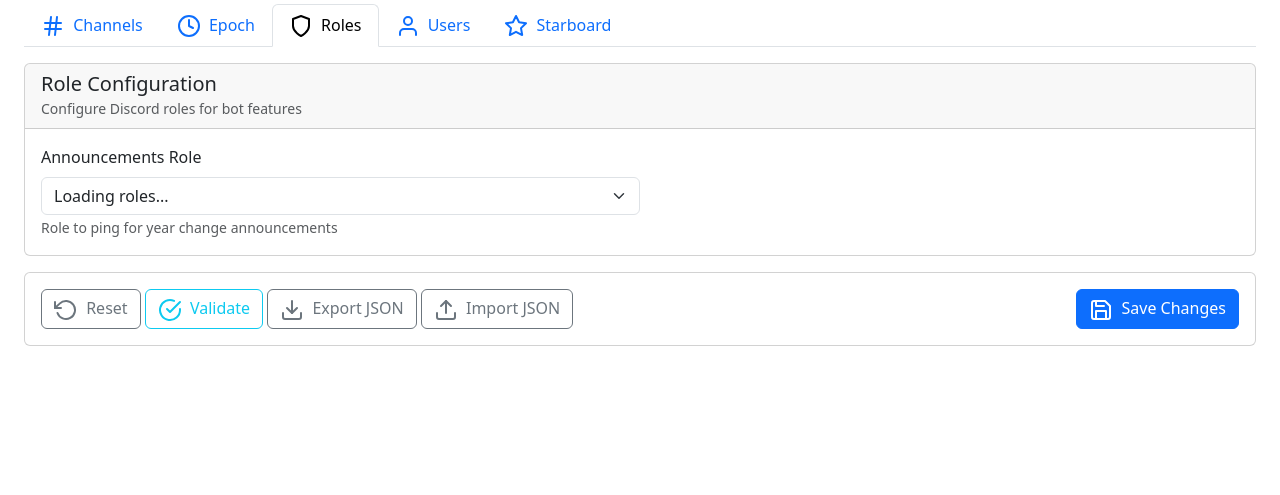
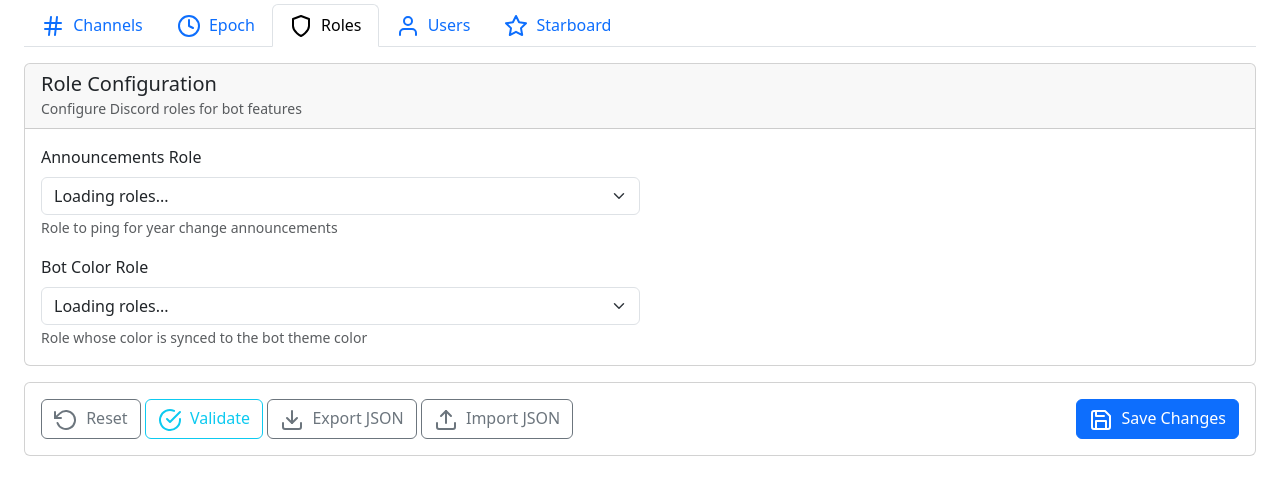
Before and after one commit to jhnhnck/attu-bot, a Python web app: template assets/templates/guild_config.html in a window 1280 px wide, after a click on "Roles". Shown: the part 280-775 px from the top of the page. Run offline with Jinja, Linux system fonts and the light colour scheme; the template is opened without the code that fills it, so the values that code supplies are empty.

Commit message:
fix(web): bot color config re-add

```diff
--- a/assets/static/js/app.js
+++ b/assets/static/js/app.js
@@ -300,6 +300,7 @@ async function loadGuildConfig(guildId) {
         populateField('epoch.rollover_time', data.epoch.rollover_time);
 
         populateField('roles.announcements', data.roles.announcements);
+        populateField('roles.bot_color', data.roles.bot_color);
 
         // Use resolved user names for display
         initListField('marker_users', data.users.markers, data.users.markers_names);
--- a/assets/templates/guild_config.html
+++ b/assets/templates/guild_config.html
@@ -382,6 +382,21 @@
                 >Role to ping for year change announcements</small
               >
             </div>
+            <div class="col-md-6 mt-3">
+              <label class="form-label" for="role_bot_color"
+                >Bot Color Role</label
+              >
+              <select
+                class="form-select discord-role-select"
+                id="role_bot_color"
+                name="roles.bot_color"
+              >
+                <option value="0">Loading roles...</option>
+              </select>
+              <small class="text-muted"
+                >Role whose color is synced to the bot theme color</small
+              >
+            </div>
           </div>
         </div>
       </div>
--- a/attubot/tasks/logo_update.py
+++ b/attubot/tasks/logo_update.py
@@ -92,7 +92,7 @@ class LogoUpdateTask(BaseTask):
         guild_icon = await generate_png(new_rotation, theme.guild_color)
 
         # edit guild and bot with new logos
-        guild = bot.get_guild(config.primary_guild)
+        guild = bot.get_guild(config.primary_guild) or await bot.fetch_guild(config.primary_guild)
         await guild.edit(icon=guild_icon, reason='logo update task')
         await bot.user.edit(avatar=bot_avatar)
 
--- a/docker-compose.prod.yml
+++ b/docker-compose.prod.yml
@@ -46,8 +46,6 @@ services:
     depends_on:
       ferret:
         condition: service_started
-      core:
-        condition: service_healthy
     healthcheck:
       test: ["CMD", "curl", "-f", "http://localhost:5000/"]
       interval: 10s
```
Also changed, not shown: 1 other file.
